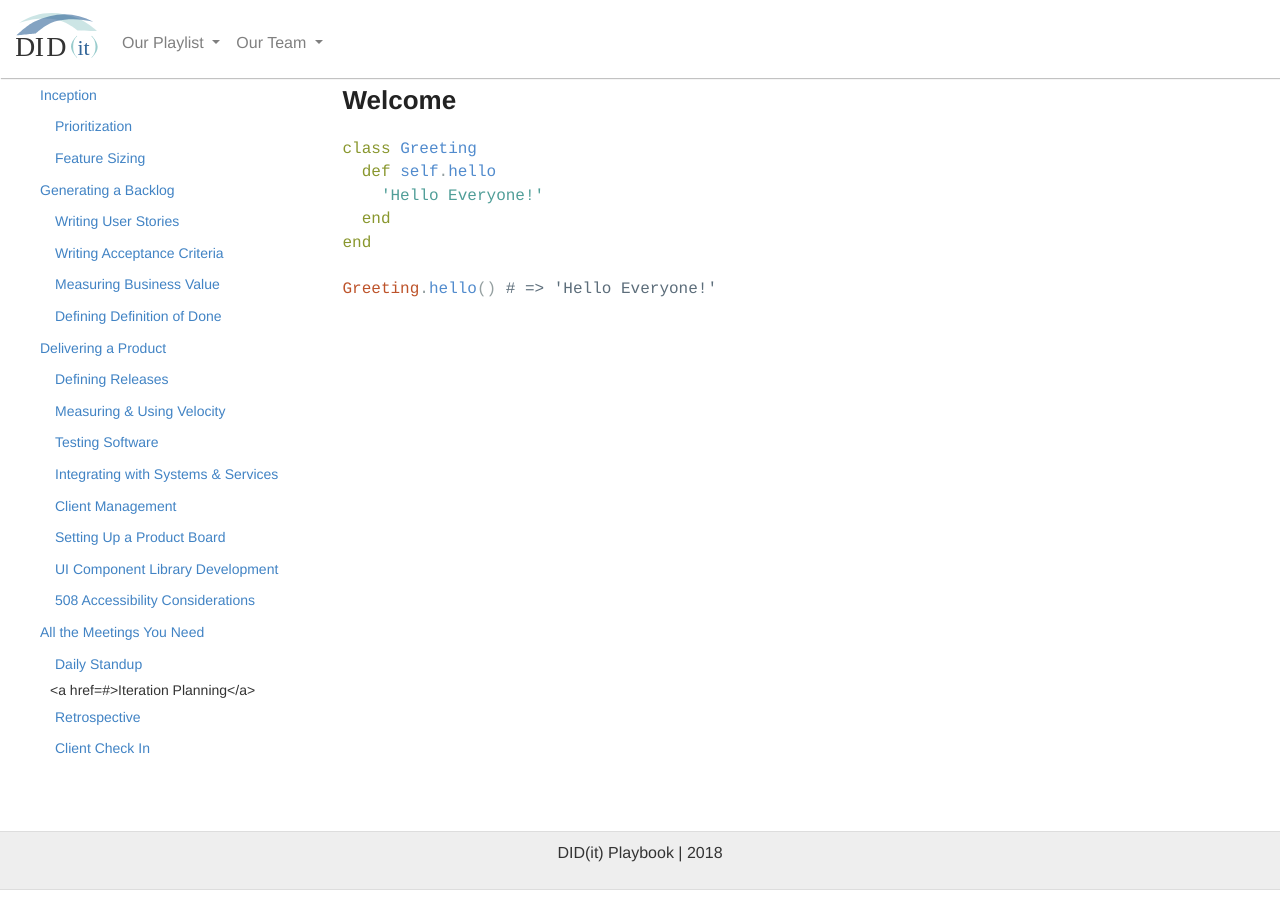
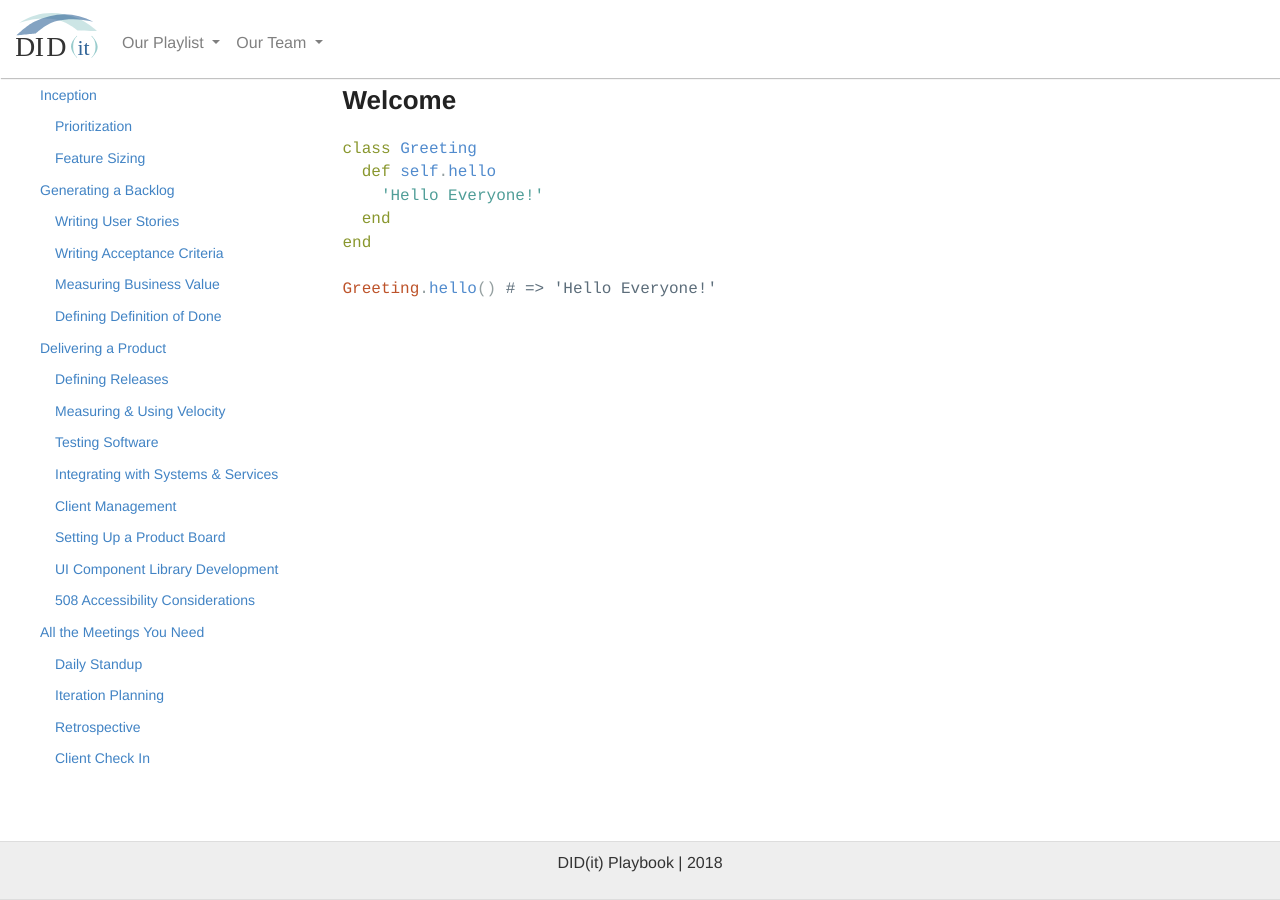
Before and after one commit to KnightPointSystems/kps_playbook, a Jekyll site: the page built from engineering.md, in a window 1280 px wide and 900 px high, scrolled down 885 px. Built offline with Jekyll 4.4.1, drawn with Linux system fonts in a browser that asks for light colours; nearby versions of some CDN libraries; some of the changed lines change nothing that is shown.

Commit message:
Fixed a href tag

```diff
--- a/_includes/product-plays.html
+++ b/_includes/product-plays.html
@@ -56,7 +56,7 @@
                     <li><a href="#">All the Meetings You Need</a></li>
                         <ul><ul><ul>
                             <li><a href="{{ site.baseurl }}/daily-standup">Daily Standup</a></li>
-                            <li><a href=#>Iteration Planning</a></li>
+                            <li><a href="#">Iteration Planning</a></li>
                             <li><a href="{{ site.baseurl }}/retrospective">Retrospective</a></li>
                             <li><a href="{{ site.baseurl }}/check-in">Client Check In</a></li>
                         </ul></ul></ul>
```
